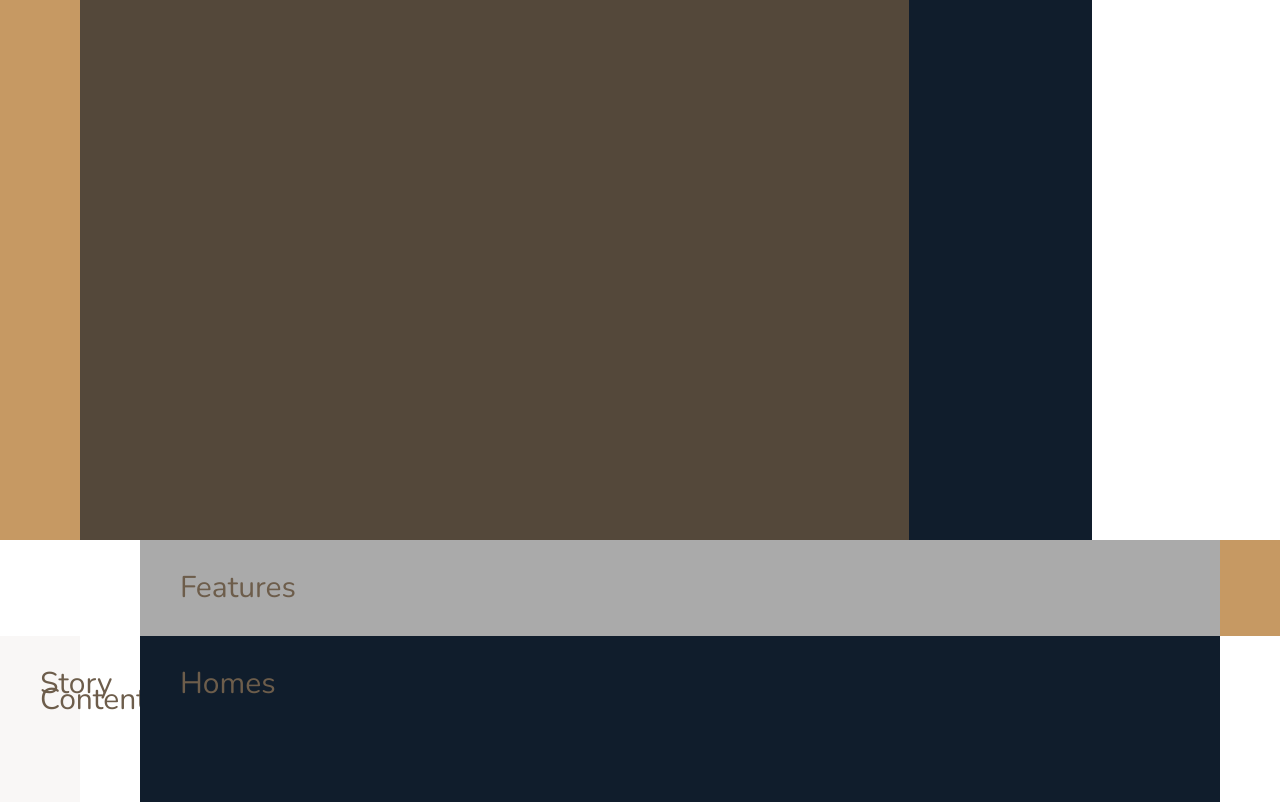
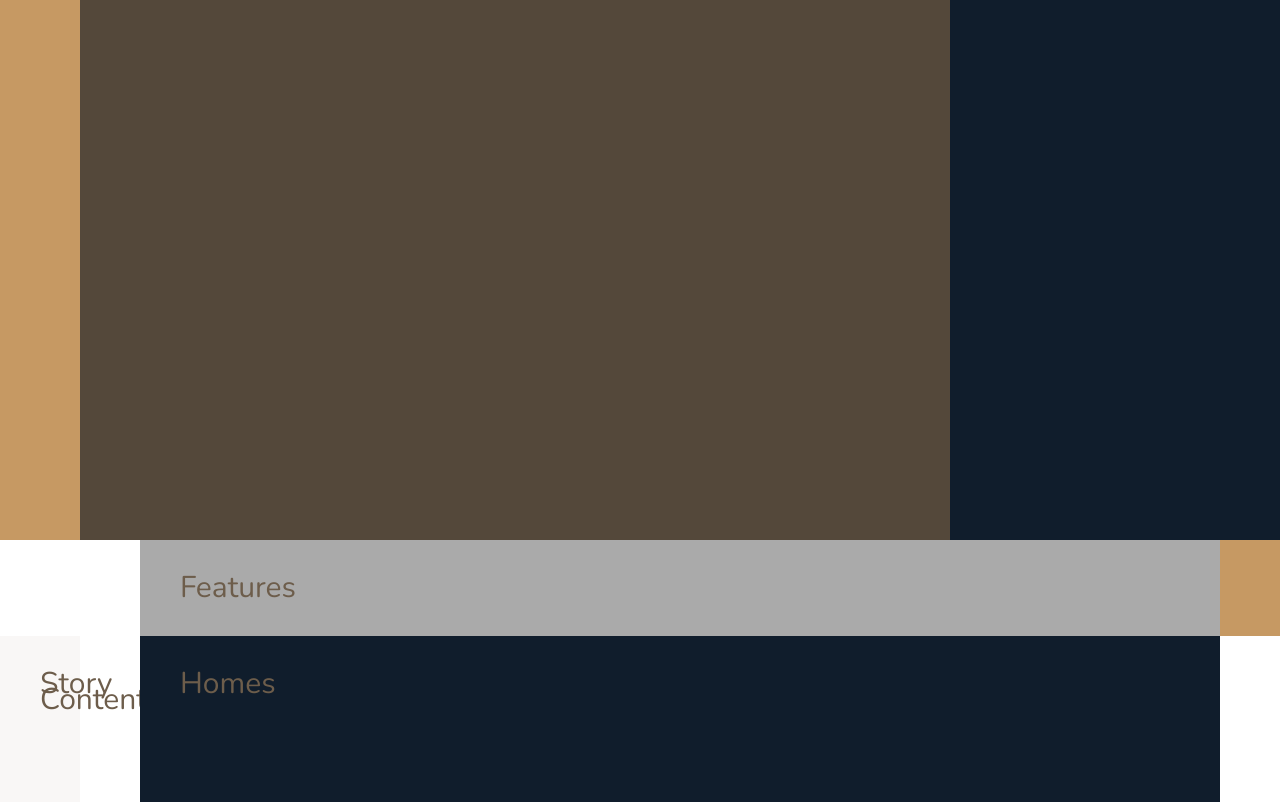
Before and after one commit to mralimov/CSS-GRID-Real-Estate-page, a website: page index.html in a window 1280 px wide. Shown: the part 100-902 px from the top of the page. Drawn offline with nearby package versions, Linux system fonts and the light colour scheme; files that its build step writes are made by us from their sources.

Commit message:
realtors grid layout

```diff
--- a/sass/_realtors.scss
+++ b/sass/_realtors.scss
@@ -1,3 +1,5 @@
 .realtors {
     background-color: $color-secondary;
+        grid-column: col-start 7 / full-end;
+
 }
```
